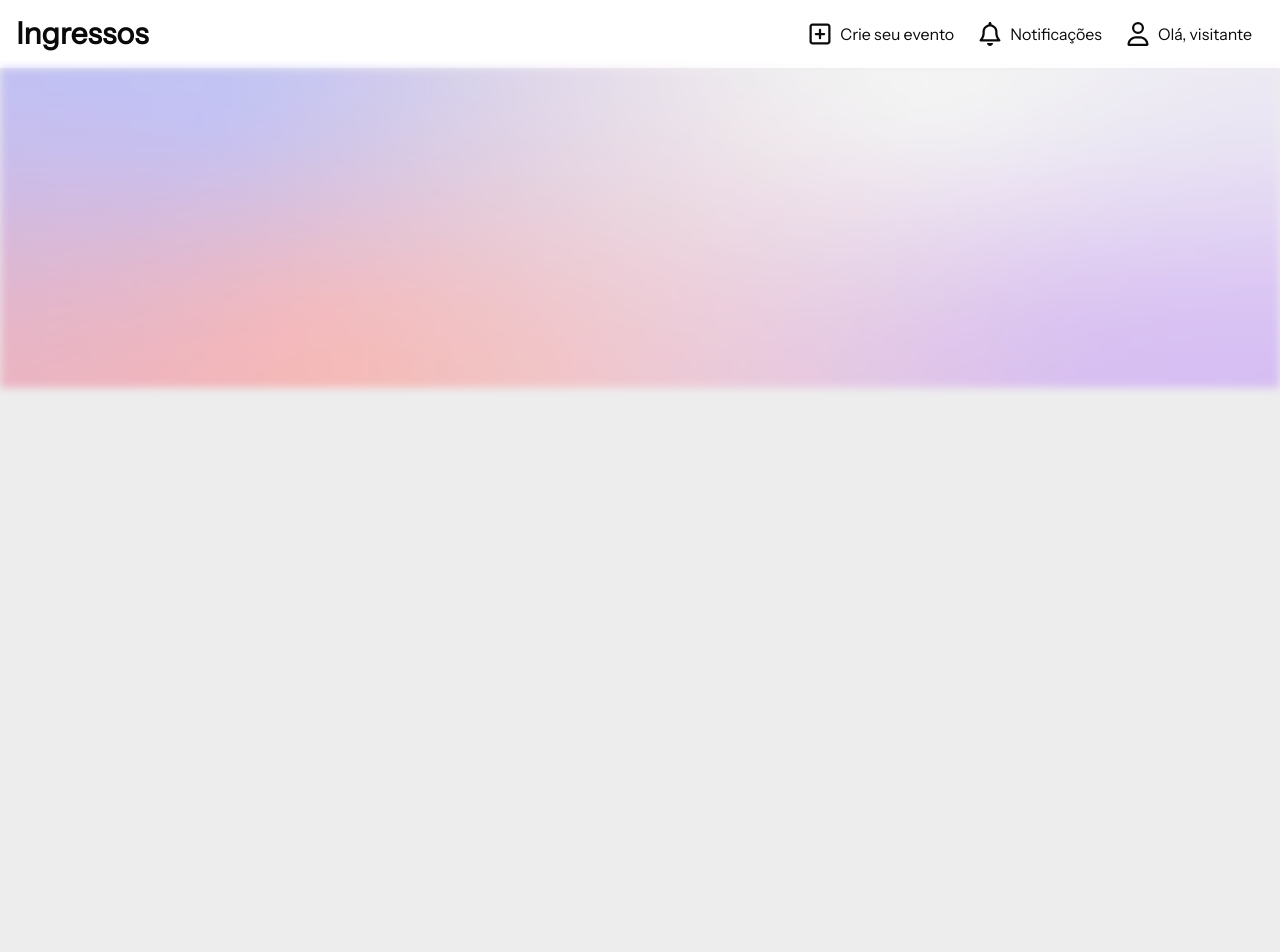
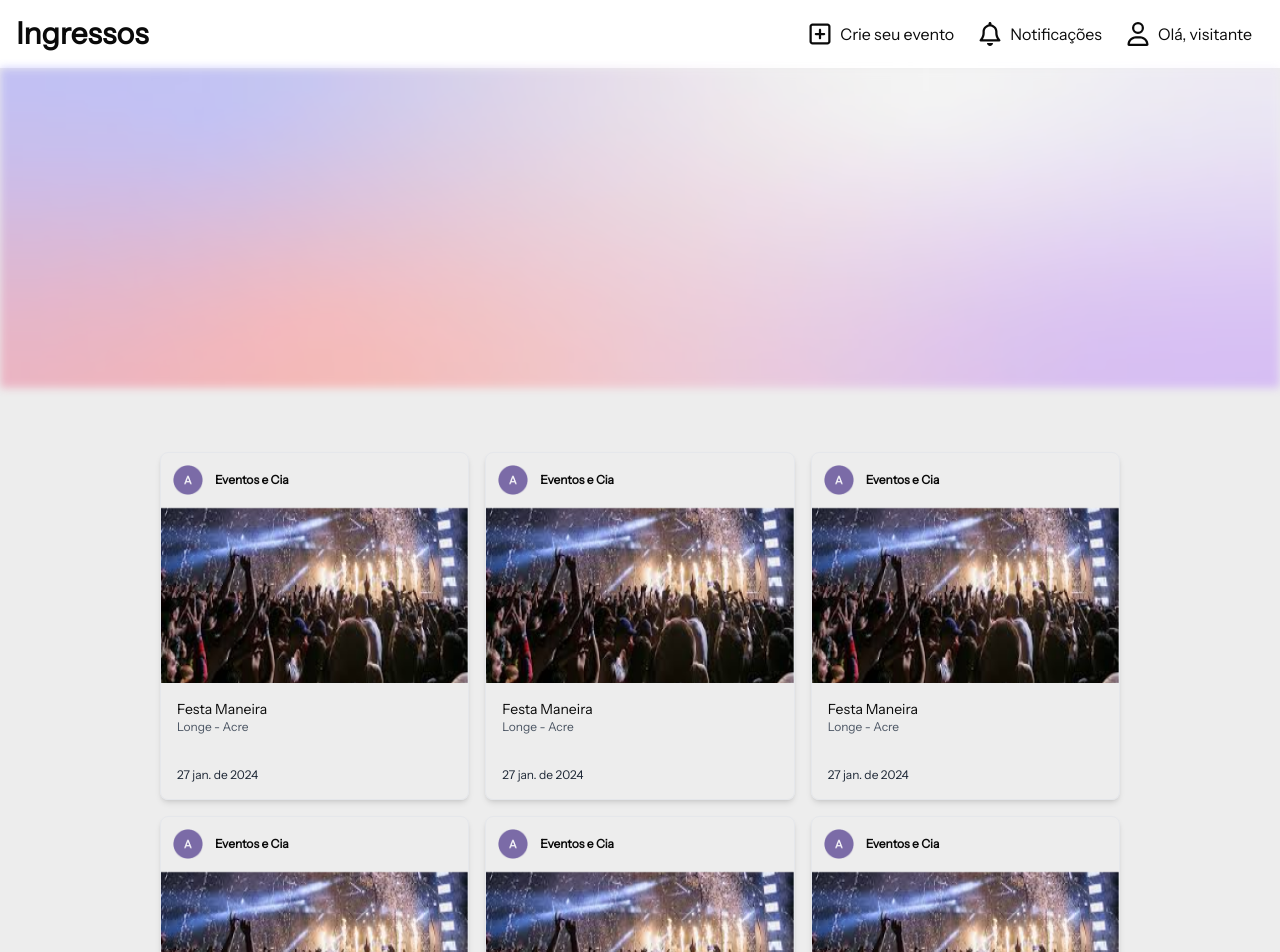
Before and after one commit to isdavidd/APS-Venda-de-Ingressos, a Next.js app in the folder event-front-end/: page / in a window 1280 px wide. Shown: the top 952 px of the page. Before the commit the page ends 800 px from the top, so only its background shows below. Built offline with nearby package versions, Linux system fonts and the light colour scheme.

Commit message:
Add grid de shows na página principal

```diff
--- a/event-front-end/src/app/page.tsx
+++ b/event-front-end/src/app/page.tsx
@@ -1,4 +1,5 @@
 import Image from 'next/image'
+import EventItem from '../components/event-item';
 
 export default function Home() {
   return (
@@ -11,6 +12,51 @@ export default function Home() {
           layout="fill"
         />
       </div>
+
+      <div className='grid grid-cols-1 md:grid-cols-2 lg:grid-cols-3 gap-4 py-16 px-40'>
+        <EventItem
+          avatar='/images/avatar.png'
+          banner='/images/concert-banner.png'
+          title="Festa Maneira"
+          local="Longe - Acre"
+          date='27 jan. de 2024'
+        />
+        <EventItem
+          avatar='/images/avatar.png'
+          banner='/images/concert-banner.png'
+          title="Festa Maneira"
+          local="Longe - Acre"
+          date='27 jan. de 2024'
+        />
+        <EventItem
+          avatar='/images/avatar.png'
+          banner='/images/concert-banner.png'
+          title="Festa Maneira"
+          local="Longe - Acre"
+          date='27 jan. de 2024'
+        />
+        <EventItem
+          avatar='/images/avatar.png'
+          banner='/images/concert-banner.png'
+          title="Festa Maneira"
+          local="Longe - Acre"
+          date='27 jan. de 2024'
+        />
+        <EventItem
+          avatar='/images/avatar.png'
+          banner='/images/concert-banner.png'
+          title="Festa Maneira"
+          local="Longe - Acre"
+          date='27 jan. de 2024'
+        />
+        <EventItem
+          avatar='/images/avatar.png'
+          banner='/images/concert-banner.png'
+          title="Festa Maneira"
+          local="Longe - Acre"
+          date='27 jan. de 2024'
+        />
+      </div>
     </main>
   );
 }
--- /dev/null
+++ b/event-front-end/src/components/event-item/index.tsx
@@ -0,0 +1,42 @@
+import React, { FC } from 'react'
+import Image from 'next/image'
+
+interface EventItemProps {
+    avatar: string;
+    banner: string;
+    title: string;
+    local: string;
+    date: string;
+}
+
+const EventItem: FC<EventItemProps> = ({ avatar, banner, title, local, date }) => {
+    return (
+        <div className='border border-gray-200 rounded-lg shadow-md shadow-gray-350'>
+            <div className='flex items-center gap-3 p-3'>
+                <Image
+                    src={avatar}
+                    alt="Avatar"
+                    height={30}
+                    width={30}
+                />
+                <span className='font-semibold text-xs'>Eventos e Cia</span>
+            </div>
+
+            <div className='relative text-sm w-full h-44'>
+                <Image
+                    src={banner}
+                    alt="Concert Banner"
+                    layout="fill"
+                />
+            </div>
+
+            <div className='p-4 flex flex-col'>
+                <h1 className='text-sm'>{title}</h1>
+                <span className='text-xs text-gray-600'>{local}</span>
+                <span className='pt-8 text-xs text-gray-800'>{date}</span>
+            </div>
+        </div>
+    )
+}
+
+export default EventItem
```
Also changed, not shown: event-front-end/public/images/avatar.png (added), event-front-end/public/images/concert-banner.png (added).
